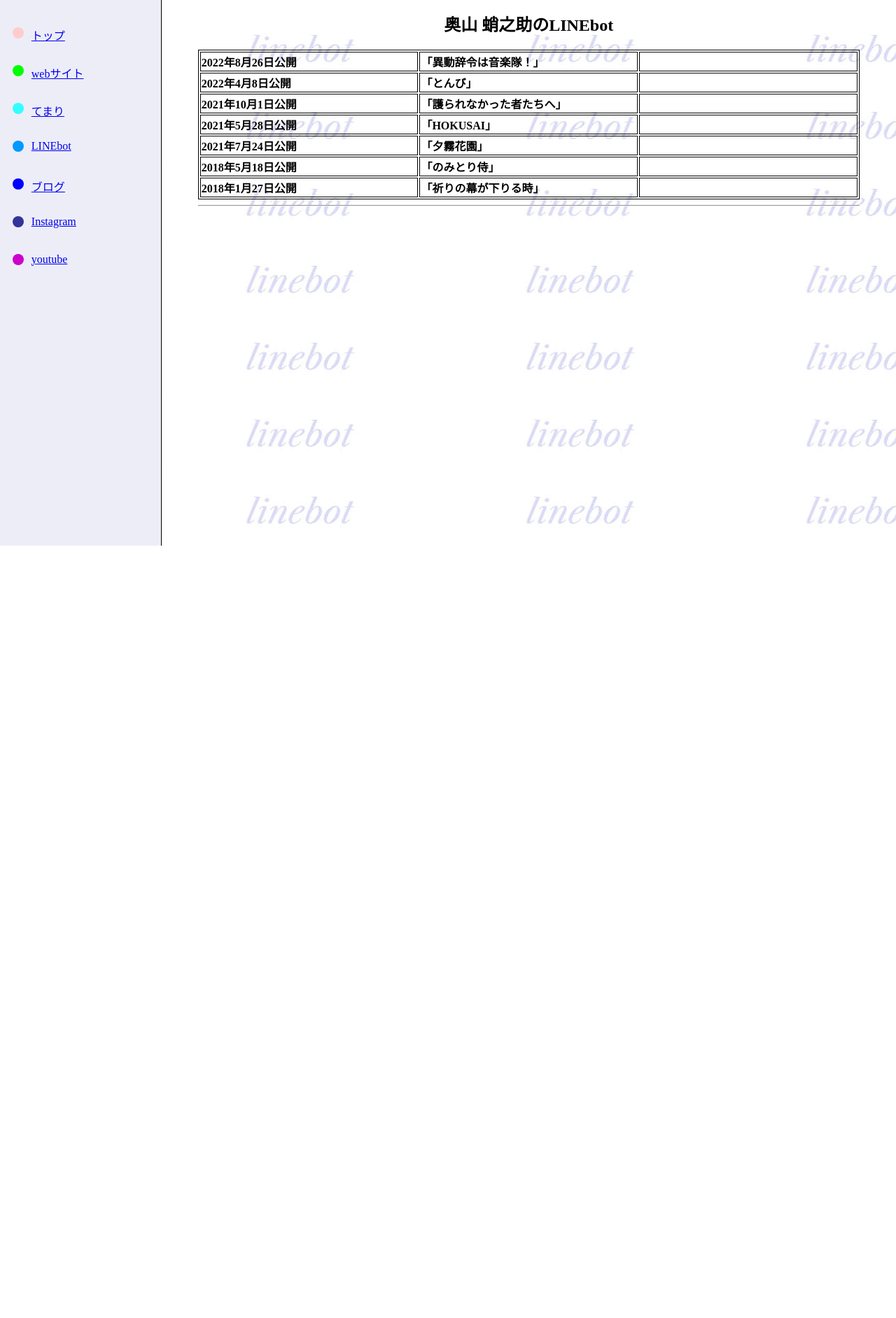
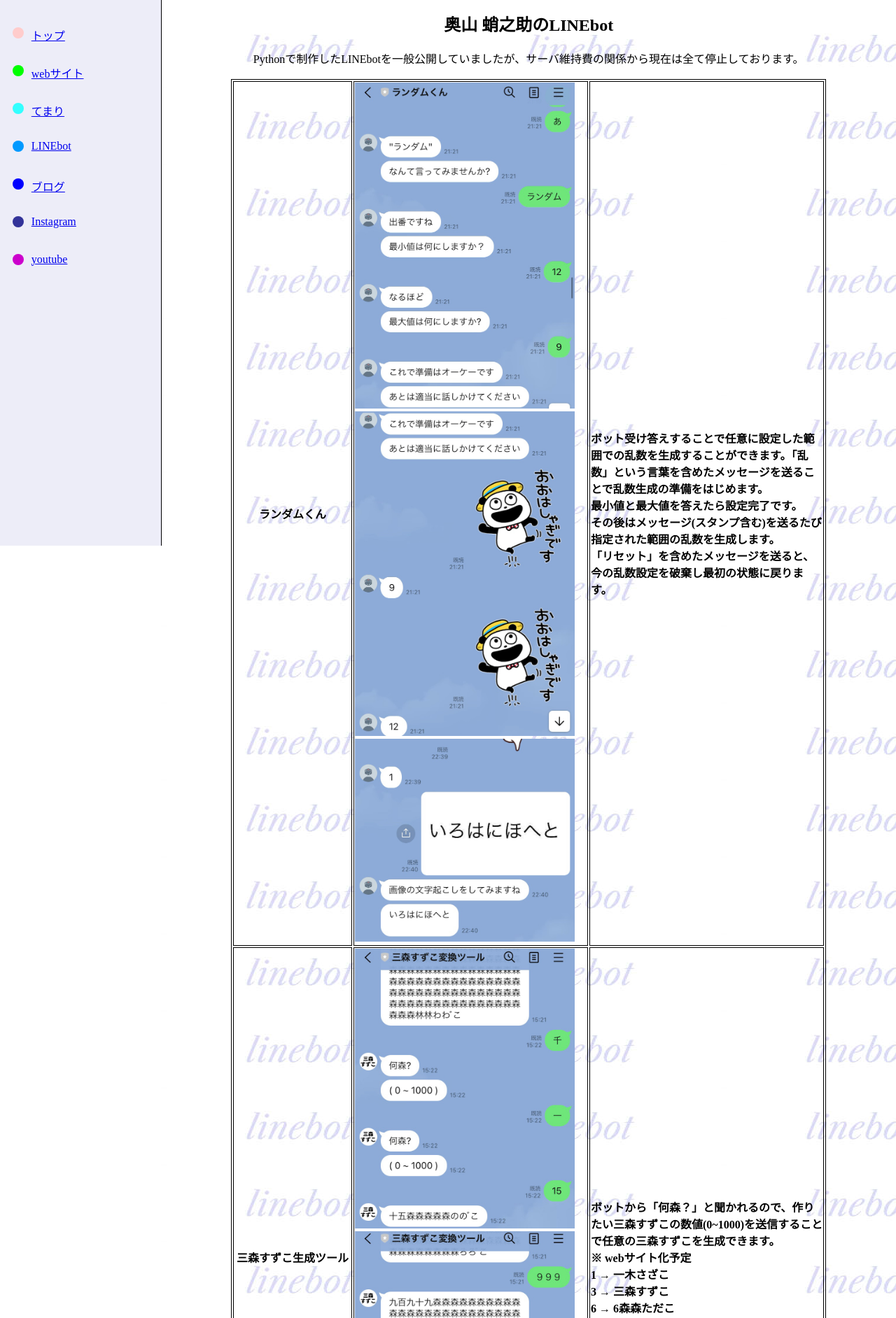
Before and after one commit to Takonosuke-Okuyama/Portfolio, a plain HTML site: page linebot.html in a window 1280 px wide. Shown: the part 20-1904 px from the top of the page at 70% size. Before the commit the page ends 852 px from the top, so only its background shows below. Drawn offline with Linux system fonts and the light colour scheme.

Commit message:
LINEbotの記述をアップ

```diff
--- a/css/linebot.css
+++ b/css/linebot.css
@@ -5,20 +5,34 @@
     background-repeat: repeat;
 }
 
+.linebotBodyText{
+    text-align: center;
+}
+
 h2 {
     text-align: center;
 }
 
-table, td {
+table {
     margin: auto;
     border: 1px #000000 solid;
     font-weight: bold;
     table-layout: fixed;  /* table要素に指定することで、幅を固定 */
+    width: 90%;
+}
+
+table td {
+    border: 1px #000000 solid;
+    font-weight: bold;
     width: 100%;
 }
 
 table th{
     border: 1px #000000 solid;
     font-weight: bold;        /* 幅を指定した要素だけ固定される。他は等倍の可変 */
-    width: 145px;
+    width: 50%;
 }
+
+.linePicture {
+    width: 95%;
+}
--- a/css/temari.css
+++ b/css/temari.css
@@ -30,7 +30,7 @@ table th{
     width: 25%;
 }
 
-.temari-picture {
+.temariPicture {
     width: 125px;
     height: 125px;
 }
--- a/linebot.html
+++ b/linebot.html
@@ -59,44 +59,50 @@
             <h2>
                 奥山 蛸之助のLINEbot
             </h2>
-            <div class="websiteBody">
+            <div class="linebotBody">
+                <div class="linebotBodyText">
+                    <div>Pythonで制作したLINEbotを一般公開していましたが、サーバ維持費の関係から現在は全て停止しております。</div>
+                    <div><br></div>
+                </div>
                 <table>
                     <tr>
-                        <td>2022年8月26日公開</td>
-                        <td>「異動辞令は音楽隊！」</td>
-                        <td></td>
+                        <th>ランダムくん</th>
+                        <td>
+                            <img class="linePicture" src="./src/linebot/random1.png" alt="ランダムくんとのライン" />
+                            <img class="linePicture" src="./src/linebot/random2.png" alt="ランダムくんとのライン" />
+                            <img class="linePicture" src="./src/linebot/random3.png" alt="ランダムくんとのライン" />
+                        </td>
+                        <td>
+                            <div>ボット受け答えすることで任意に設定した範囲での乱数を生成することができます。「乱数」という言葉を含めたメッセージを送ることで乱数生成の準備をはじめます。</div>
+                            <div>最小値と最大値を答えたら設定完了です。</div>
+                            <div>その後はメッセージ(スタンプ含む)を送るたび指定された範囲の乱数を生成します。</div>
+                            <div>「リセット」を含めたメッセージを送ると、今の乱数設定を破棄し最初の状態に戻ります。</div>
+                        </td>
                     </tr>
                     <tr>
-                        <td>2022年4月8日公開</td>
-                        <td>「とんび」</td>
-                        <td></td>
+                        <th>三森すずこ生成ツール</th>
+                        <td>
+                            <img class="linePicture" src="./src/linebot/mimori1.png" alt="三森すずこ生成ツールとのライン" />
+                            <img class="linePicture" src="./src/linebot/mimori2.png" alt="三森すずこ生成ツールとのライン" />
+                        </td>
+                        <td>
+                            <div>ボットから「何森？」と聞かれるので、作りたい三森すずこの数値(0~1000)を送信することで任意の三森すずこを生成できます。</div>
+                            <div>※ webサイト化予定</div>
+                            <div>1 → 一木さざこ</div>
+                            <div>3 → 三森すずこ</div>
+                            <div>6 → 6森森ただこ</div>
+                        </td>
                     </tr>
                     <tr>
-                        <td>2021年10月1日公開</td>
-                        <td>「護られなかった者たちへ」</td>
-                        <td></td>
+                        <th>しりとり覚えてくん</th>
+                        <td>
+                            <img class="linePicture" src="./src/linebot/shiritori1.png" alt="しりとり覚えてくんとのライン" />
+                            <img class="linePicture" src="./src/linebot/shiritori2.png" alt="しりとり覚えてくんとのライン" />
+                        </td>
+                        <td>
+                            <div>メッセージを送るとその言葉を覚えてくれます。覚える時に覚えたIDを教えてくれ、同じ言葉を送るといつ送られたものか教えてくれます。</div>
+                        </td>
                     </tr>
-                    <tr>
-                        <td>2021年5月28日公開</td>
-                        <td>「HOKUSAI」</td>
-                        <td></td>
-                    </tr>
-                    <tr>
-                        <td>2021年7月24日公開</td>
-                        <td>「夕霧花園」</td>
-                        <td></td>
-                    </tr>
-                    <tr>
-                        <td>2018年5月18日公開</td>
-                        <td>「のみとり侍」</td>
-                        <td></td>
-                    </tr>
-                    <tr>
-                        <td>2018年1月27日公開</td>
-                        <td>「祈りの幕が下りる時」</td>
-                        <td></td>
-                    </tr>
-                    <!-- 中略 -->
                 </table>
                 <hr>
             </div>
```
Also changed, not shown: temari.html (+25 -25 lines), src/linebot/mimori1.png (added), src/linebot/mimori2.png (added), src/linebot/random1.png (added), src/linebot/random2.png (added), src/linebot/random3.png (added), src/linebot/shiritori1.png (added), src/linebot/shiritori2.png (added).
